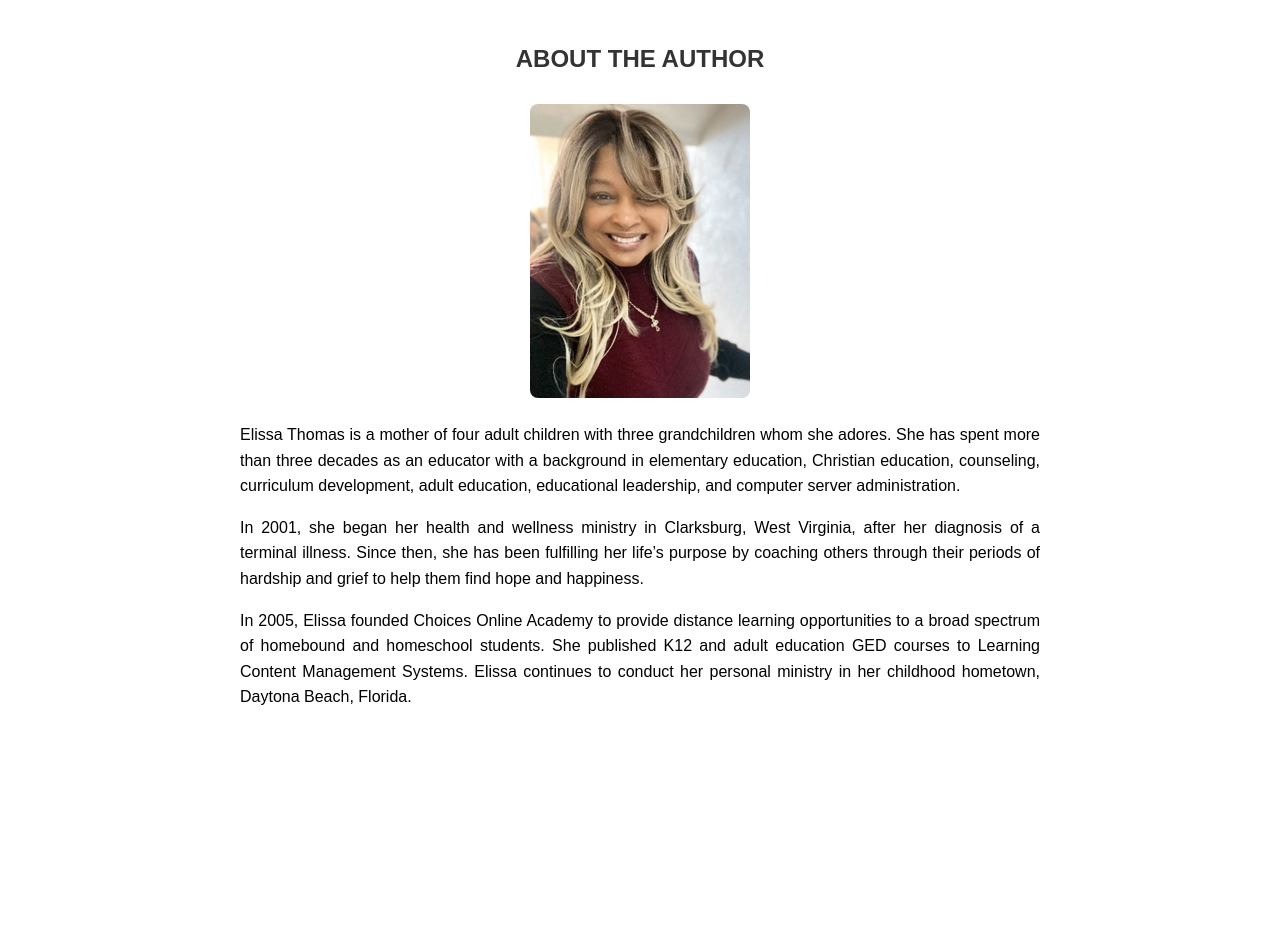
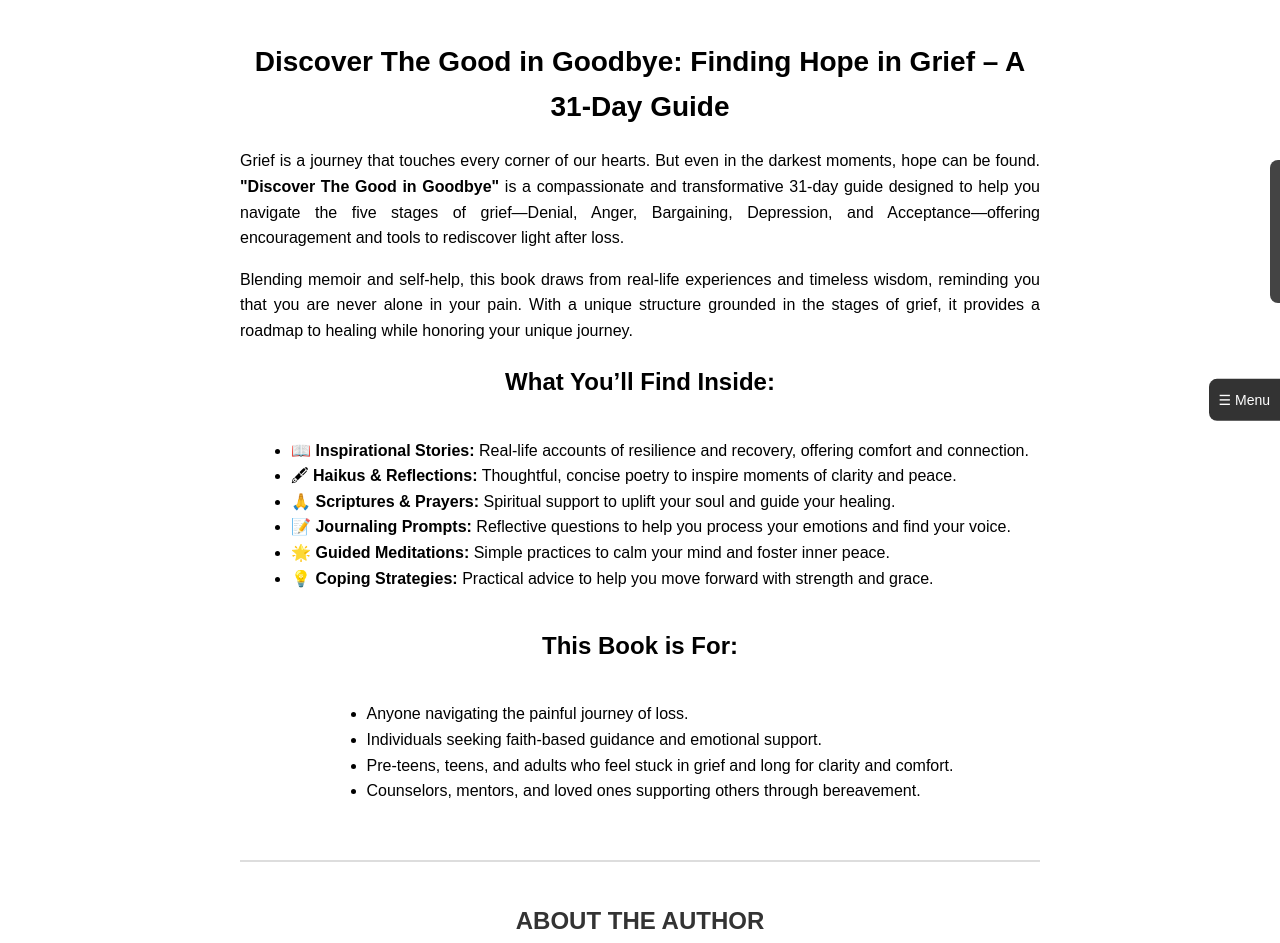
Before and after one commit to ElissaWT-1986/ElissaWT, a plain HTML site: page index.html in a window 1280 px wide. Shown: the top 943 px of the page. Before the commit the page ends 800 px from the top, so only its background shows below. Drawn offline with Linux system fonts and the light colour scheme.

Commit message:
Update index.html

```diff
--- a/index.html
+++ b/index.html
@@ -1,19 +1,31 @@
 <!DOCTYPE html>
 <html lang="en">
 <head>
-  <meta charset="utf-8" />
+  <meta charset="utf-8">
   <meta name="viewport" content="width=device-width, initial-scale=1.0">
-  <title>About the Author</title>
+  <title>Discover The Good in Goodbye</title>
   <style>
     body {
       font-family: Arial, sans-serif;
       margin: 40px;
       line-height: 1.6;
     }
-    .author-section {
+    .container {
       max-width: 800px;
       margin: 0 auto;
       text-align: center;
+    }
+    .book-title {
+      font-size: 28px;
+      font-weight: bold;
+    }
+    .book-description {
+      text-align: justify;
+    }
+    .author-section {
+      margin-top: 40px;
+      padding-top: 20px;
+      border-top: 2px solid #ddd;
     }
     .author-section img {
       max-width: 100%;
@@ -21,19 +33,84 @@
       border-radius: 8px;
       margin-top: 10px;
     }
-    .author-section h1 {
+    .author-section h2 {
       font-size: 24px;
       color: #333;
     }
     .author-section p {
       text-align: justify;
     }
+    /* Side panel styling */
+    .side-panel {
+      position: fixed;
+      top: 50%;
+      right: 0;
+      transform: translateY(-50%);
+      background: #333;
+      color: white;
+      padding: 10px;
+      border-radius: 8px 0 0 8px;
+      cursor: pointer;
+      font-size: 14px;
+    }
+    .side-menu {
+      position: fixed;
+      right: -200px;
+      top: 20%;
+      width: 180px;
+      background: #444;
+      color: white;
+      padding: 15px;
+      border-radius: 8px;
+      transition: right 0.3s;
+    }
+    .side-menu a {
+      display: block;
+      color: white;
+      text-decoration: none;
+      margin: 10px 0;
+      padding: 8px;
+      background: #555;
+      text-align: center;
+      border-radius: 4px;
+    }
+    .side-menu a:hover {
+      background: #777;
+    }
   </style>
 </head>
 <body>
 
-  <div class="author-section">
-    <h1>ABOUT THE AUTHOR</h1>
+  <div class="container">
+    <h1 class="book-title">Discover The Good in Goodbye: Finding Hope in Grief – A 31-Day Guide</h1>
+    <p class="book-description">
+      Grief is a journey that touches every corner of our hearts. But even in the darkest moments, hope can be found.
+      <strong>"Discover The Good in Goodbye"</strong> is a compassionate and transformative 31-day guide designed to help you navigate the five stages of grief—Denial, Anger, Bargaining, Depression, and Acceptance—offering encouragement and tools to rediscover light after loss.
+    </p>
+    <p class="book-description">
+      Blending memoir and self-help, this book draws from real-life experiences and timeless wisdom, reminding you that you are never alone in your pain.
+      With a unique structure grounded in the stages of grief, it provides a roadmap to healing while honoring your unique journey.
+    </p>
+    <h2>What You’ll Find Inside:</h2>
+    <ul style="text-align: left; display: inline-block;">
+      <li>📖 <strong>Inspirational Stories:</strong> Real-life accounts of resilience and recovery, offering comfort and connection.</li>
+      <li>🖋 <strong>Haikus & Reflections:</strong> Thoughtful, concise poetry to inspire moments of clarity and peace.</li>
+      <li>🙏 <strong>Scriptures & Prayers:</strong> Spiritual support to uplift your soul and guide your healing.</li>
+      <li>📝 <strong>Journaling Prompts:</strong> Reflective questions to help you process your emotions and find your voice.</li>
+      <li>🌟 <strong>Guided Meditations:</strong> Simple practices to calm your mind and foster inner peace.</li>
+      <li>💡 <strong>Coping Strategies:</strong> Practical advice to help you move forward with strength and grace.</li>
+    </ul>
+    <h2>This Book is For:</h2>
+    <ul style="text-align: left; display: inline-block;">
+      <li>Anyone navigating the painful journey of loss.</li>
+      <li>Individuals seeking faith-based guidance and emotional support.</li>
+      <li>Pre-teens, teens, and adults who feel stuck in grief and long for clarity and comfort.</li>
+      <li>Counselors, mentors, and loved ones supporting others through bereavement.</li>
+    </ul>
+  </div>
+
+  <div class="container author-section" id="about-author">
+    <h2>ABOUT THE AUTHOR</h2>
     <img src="image.png" alt="Elissa Thomas">
     <p>
       Elissa Thomas is a mother of four adult children with three grandchildren whom she adores. She has spent more than three decades as an educator with a background in elementary education, Christian education, counseling, curriculum development, adult education, educational leadership, and computer server administration.
@@ -46,5 +123,23 @@
     </p>
   </div>
 
+  <!-- Side Panel -->
+  <div class="side-panel" onclick="toggleMenu()">☰ Menu</div>
+  <div class="side-menu" id="sideMenu">
+    <a href="#">Top</a>
+    <a href="#about-author">About the Author</a>
+  </div>
+
+  <script>
+    function toggleMenu() {
+      var menu = document.getElementById("sideMenu");
+      if (menu.style.right === "0px") {
+        menu.style.right = "-200px";
+      } else {
+        menu.style.right = "0px";
+      }
+    }
+  </script>
+
 </body>
 </html>
```
